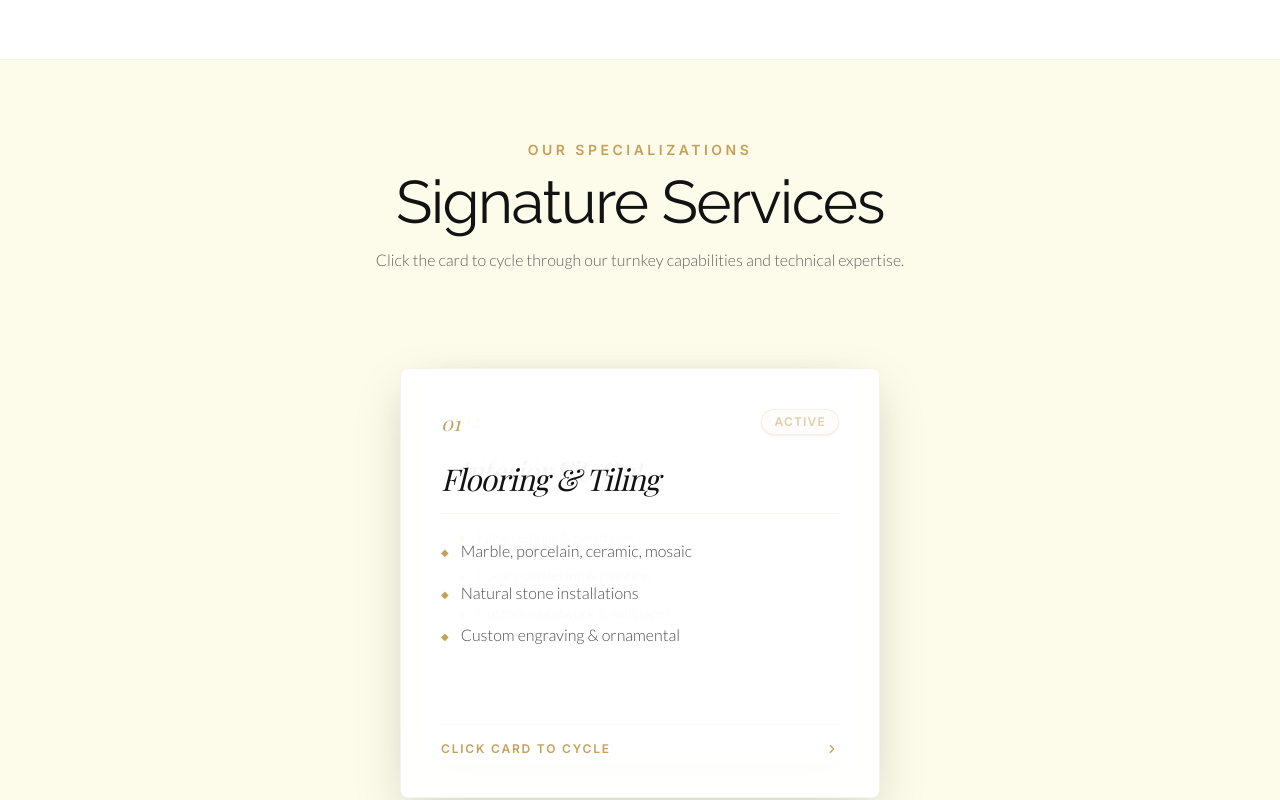
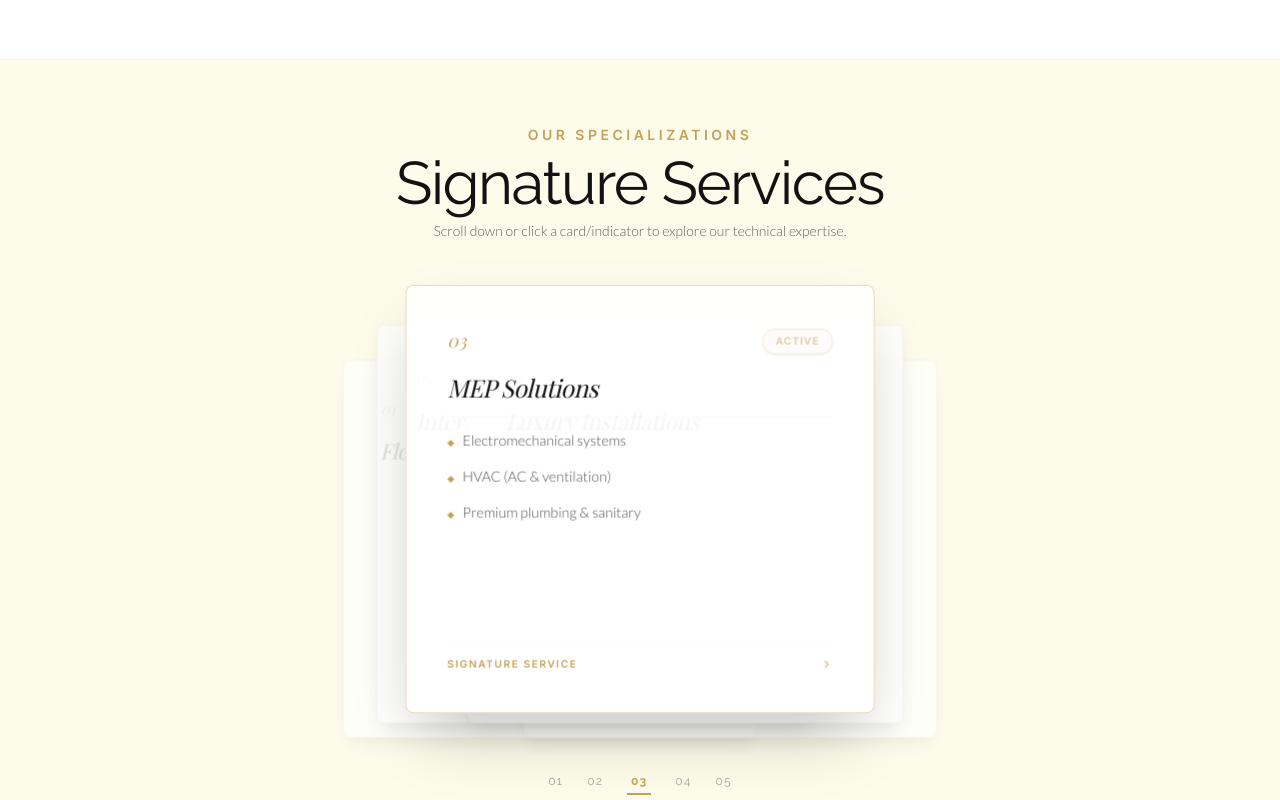
Before and after one commit to Ardra-mohan/premium_floors1, a React (Vite) app: page / in a window 1280 px wide. Shown: the part 5680-6480 px from the top of the page. Built offline with nearby package versions, Linux system fonts and the light colour scheme; a web font is replaced by a local one.

Commit message:
updated website2

```diff
--- a/src/App.jsx
+++ b/src/App.jsx
@@ -1,5 +1,5 @@
 import React, { useRef } from 'react';
-import { motion, useScroll, useTransform, useMotionTemplate, useMotionValue, useSpring } from 'framer-motion';
+import { motion, useScroll, useTransform, useMotionTemplate, useMotionValue, useSpring, useMotionValueEvent } from 'framer-motion';
 import { Phone, Mail, MapPin, ChevronRight, Menu, X, Instagram } from 'lucide-react';
 import Lenis from 'lenis';
 
@@ -468,127 +468,202 @@ function App() {
 }
 
 function ServicesSection() {
-  const [cardsOrder, setCardsOrder] = React.useState([0, 1, 2, 3, 4]);
-  const [isFlying, setIsFlying] = React.useState(false);
-  const [direction, setDirection] = React.useState(1); // 1 for right, -1 for left
+  const containerRef = React.useRef(null);
+  const [activeIndex, setActiveIndex] = React.useState(0);
+  const [windowWidth, setWindowWidth] = React.useState(typeof window !== 'undefined' ? window.innerWidth : 1200);
 
-  const handleCardClick = (indexInStack) => {
-    // Only allow clicking the top card
-    if (indexInStack !== 0 || isFlying) return;
+  React.useEffect(() => {
+    const handleResize = () => setWindowWidth(window.innerWidth);
+    window.addEventListener('resize', handleResize);
+    return () => window.removeEventListener('resize', handleResize);
+  }, []);
 
-    setIsFlying(true);
-    // Randomize fly out direction for organic feel
-    setDirection(Math.random() > 0.5 ? 1 : -1);
+  const { scrollYProgress } = useScroll({
+    target: containerRef,
+    offset: ["start start", "end end"]
+  });
 
-    setTimeout(() => {
-      setCardsOrder(prev => {
-        const next = [...prev];
-        const top = next.shift();
-        next.push(top);
-        return next;
+  // Dynamically update activeIndex as user scrolls through the 250vh section
+  useMotionValueEvent(scrollYProgress, "change", (latest) => {
+    const totalCards = SERVICES_DATA.length;
+    // Map scroll progress (0 to 1) to card indices (0 to totalCards - 1)
+    const index = Math.min(
+      Math.floor(latest * totalCards),
+      totalCards - 1
+    );
+    if (index >= 0 && index < totalCards) {
+      setActiveIndex(index);
+    }
   });
-      setIsFlying(false);
-    }, 350); // Match animation duration
+
+  const handleCardClick = (index) => {
+    if (!containerRef.current) return;
+    const rect = containerRef.current.getBoundingClientRect();
+    const scrollTop = window.scrollY || document.documentElement.scrollTop;
+    const containerTop = rect.top + scrollTop;
+    const containerHeight = rect.height;
+    const viewportHeight = window.innerHeight;
+
+    // Calculate the target scroll position where the clicked card is centered
+    // We want the scroll progress to be at the midpoint of this card's segment
+    const segment = 1 / SERVICES_DATA.length;
+    const targetProgress = index * segment + (segment * 0.35); // offset slightly past start of segment
+    const targetScroll = containerTop + targetProgress * (containerHeight - viewportHeight);
+
+    window.scrollTo({
+      top: targetScroll,
+      behavior: 'smooth'
+    });
   };
 
+  const isMobile = windowWidth < 768;
+
   return (
-    <section id="services" className="relative min-h-screen bg-sand/10 py-20 flex flex-col justify-center items-center overflow-hidden border-b border-sand/30">
-      <div className="max-w-7xl mx-auto px-6 mb-12 md:mb-16 text-center w-full z-10">
-        <span className="block text-gold uppercase tracking-[0.25em] text-xs md:text-sm mb-3 font-semibold">
+    <section
+      ref={containerRef}
+      id="services"
+      className="relative h-[400vh] bg-sand/10 border-b border-sand/30"
+    >
+      <div className="sticky top-0 h-screen w-full flex flex-col justify-center items-center overflow-hidden px-4">
+
+        {/* Header */}
+        <div className="max-w-7xl mx-auto text-center w-full z-10 mb-6 md:mb-12">
+          <span className="block text-gold uppercase tracking-[0.25em] text-xs md:text-sm mb-2 font-semibold">
             Our Specializations
           </span>
-        <h2 className="text-4xl md:text-6xl font-heading text-matte-black">
+          <h2 className="text-3xl md:text-5xl lg:text-6xl font-heading text-matte-black">
             Signature Services
           </h2>
-        <p className="text-charcoal/70 font-light max-w-xl mx-auto mt-4 text-sm md:text-base">
-          Click the card to cycle through our turnkey capabilities and technical expertise.
+          <p className="text-charcoal/70 font-light max-w-xl mx-auto mt-2 text-xs md:text-sm">
+            Scroll down or click a card/indicator to explore our technical expertise.
           </p>
         </div>
 
-      {/* 3D Stack Container */}
+        {/* Stack of Cards Container */}
         <div
-        className="relative w-[300px] md:w-[480px] h-[380px] md:h-[430px] mt-8 flex items-center justify-center select-none"
+          className="relative w-[280px] md:w-[460px] h-[350px] md:h-[420px] flex items-center justify-center select-none"
           style={{
             perspective: "1200px",
             transformStyle: "preserve-3d"
           }}
         >
-        {cardsOrder.map((serviceIndex, i) => {
-          const service = SERVICES_DATA[serviceIndex];
-          const isTop = i === 0;
+          {SERVICES_DATA.map((service, i) => {
+            const isActive = i === activeIndex;
+            const diff = i - activeIndex;
 
-          // 3D parameters based on stack depth (i)
-          const scale = isTop && isFlying ? 0.95 : 1 - i * 0.05;
-          const yOffset = -i * 18; // offset upwards to stack them
-          const zOffset = -i * 50; // offset in Z space
-          const opacity = 1 - i * 0.18;
-          const zIndex = 10 - i;
-
-          // Flyout animations for the top card
-          const animateX = isTop && isFlying ? direction * 380 : 0;
-          const animateRotate = isTop && isFlying ? direction * 25 : 0;
-          const animateOpacity = isTop && isFlying ? 0 : opacity;
+            // Layout offsets based on distance from active card (diff)
+            const xOffset = isMobile ? diff * 16 : diff * 45;
+            const yOffset = Math.abs(diff) * (isMobile ? 18 : 25);
+            const scale = isActive ? 1.02 : 1 - Math.abs(diff) * 0.05;
+            const zIndex = 20 - Math.abs(diff);
+            // Ambient shadow depth: active has high offset, inactive is flatter
+            const shadow = isActive
+              ? "0 30px 60px -15px rgba(0, 0, 0, 0.25)"
+              : "0 10px 20px -5px rgba(0, 0, 0, 0.1)";
 
             return (
               <motion.div
-              key={serviceIndex}
+                key={i}
                 onClick={() => handleCardClick(i)}
                 animate={{
-                x: animateX,
+                  x: xOffset,
                   y: yOffset,
-                z: zOffset,
                   scale: scale,
-                rotate: animateRotate,
-                opacity: animateOpacity,
+                  zIndex: zIndex,
+                  opacity: 1 - Math.min(Math.abs(diff) * 0.15, 0.4),
                 }}
                 transition={{
                   type: "spring",
-                stiffness: 220,
-                damping: 24,
+                  stiffness: 120,
+                  damping: 22,
+                  mass: 1.0
                 }}
-              className={`absolute inset-0 w-full h-full bg-white/95 border border-sand/30 shadow-[0_20px_50px_rgba(0,0,0,0.12)] rounded-lg p-6 md:p-10 flex flex-col justify-between cursor-pointer group select-none ${isTop ? 'pointer-events-auto' : 'pointer-events-none'}`}
                 style={{
-                zIndex: zIndex,
+                  boxShadow: shadow,
                   transformStyle: "preserve-3d",
                   backfaceVisibility: "hidden"
                 }}
+                className={`absolute inset-0 w-full h-full bg-white/95 border ${isActive ? 'border-gold/40' : 'border-sand/30'} rounded-lg p-6 md:p-10 flex flex-col justify-between cursor-pointer group`}
               >
-              {/* Card content */}
+                <div className="flex flex-col h-full justify-between">
                   <div>
-                <div className="flex justify-between items-start mb-6">
-                  <span className="text-gold font-serif italic text-lg md:text-xl font-light">
-                    0{serviceIndex + 1}
+                    {/* Top indicator */}
+                    <div className="flex justify-between items-center mb-4">
+                      <span className="text-gold font-serif italic text-base md:text-lg font-light">
+                        0{i + 1}
                       </span>
-                  {isTop && (
-                    <span className="text-[10px] md:text-xs text-gold uppercase tracking-widest font-semibold border border-gold/30 rounded-full px-3 py-1 bg-gold/5 shadow-sm animate-pulse">
+                      {isActive && (
+                        <span className="text-[10px] text-gold uppercase tracking-widest font-semibold border border-gold/30 rounded-full px-3 py-1 bg-gold/5 shadow-sm animate-pulse">
                           Active
                         </span>
                       )}
                     </div>
 
-                <h3 className="text-2xl md:text-3xl font-serif italic text-matte-black mb-6 border-b border-sand/20 pb-4">
+                    {/* Service Title */}
+                    <h3 className="text-lg md:text-2xl font-serif italic text-matte-black mb-3 border-b border-sand/20 pb-3">
                       {service.title}
                     </h3>
 
-                <ul className="space-y-3 md:space-y-4">
+                    {/* Service Items (Animated Height and Opacity) */}
+                    <motion.div
+                      initial={false}
+                      animate={{
+                        height: isActive ? "auto" : 0,
+                        opacity: isActive ? 1 : 0,
+                        marginTop: isActive ? 12 : 0
+                      }}
+                      transition={{ duration: 0.4, ease: [0.16, 1, 0.3, 1] }}
+                      className="overflow-hidden"
+                    >
+                      <ul className="space-y-2 md:space-y-3">
                         {service.items.map((item, idx) => (
-                    <li key={idx} className="flex items-start text-sm md:text-base text-charcoal/80 font-light leading-relaxed">
-                      <span className="text-gold mr-3 mt-1.5 text-[8px] md:text-[10px]">◆</span>
+                          <li key={idx} className="flex items-start text-xs md:text-sm text-charcoal/80 font-light leading-relaxed">
+                            <span className="text-gold mr-2 mt-1.5 text-[8px] md:text-[9px]">◆</span>
                             {item}
                           </li>
                         ))}
                       </ul>
+                    </motion.div>
                   </div>
 
-              {isTop && (
-                <div className="mt-6 border-t border-sand/10 pt-4 flex justify-between items-center text-[10px] md:text-xs text-gold uppercase tracking-[0.15em] font-semibold group-hover:text-gold/80 transition-colors">
-                  <span>Click Card to Cycle</span>
-                  <ChevronRight size={14} className="group-hover:translate-x-1 transition-transform" />
+                  {isActive && (
+                    <div className="mt-4 border-t border-sand/10 pt-3 flex justify-between items-center text-[10px] text-gold uppercase tracking-[0.15em] font-semibold">
+                      <span>Signature Service</span>
+                      <ChevronRight size={12} className="translate-x-0" />
                     </div>
                   )}
+                </div>
               </motion.div>
             );
           })}
+        </div>
+
+        {/* Custom Dot/Number Indicator Controls */}
+        <div className="flex items-center justify-center space-x-6 mt-12 md:mt-16 z-20">
+          {SERVICES_DATA.map((_, i) => {
+            const isActive = i === activeIndex;
+            return (
+              <button
+                key={i}
+                onClick={() => handleCardClick(i)}
+                className="group flex flex-col items-center focus:outline-none cursor-pointer"
+              >
+                <span className={`text-[10px] md:text-xs tracking-widest font-heading transition-colors duration-300 ${isActive ? 'text-gold font-bold' : 'text-charcoal/40 group-hover:text-charcoal/70'}`}>
+                  0{i + 1}
+                </span>
+                <motion.div
+                  className="h-[2px] bg-gold mt-1"
+                  animate={{
+                    width: isActive ? (isMobile ? 16 : 24) : 0,
+                    opacity: isActive ? 1 : 0
+                  }}
+                  transition={{ duration: 0.3 }}
+                />
+              </button>
+            );
+          })}
+        </div>
+
       </div>
     </section>
   );
```
Lines whose indentation alone changed are shown as unchanged.
